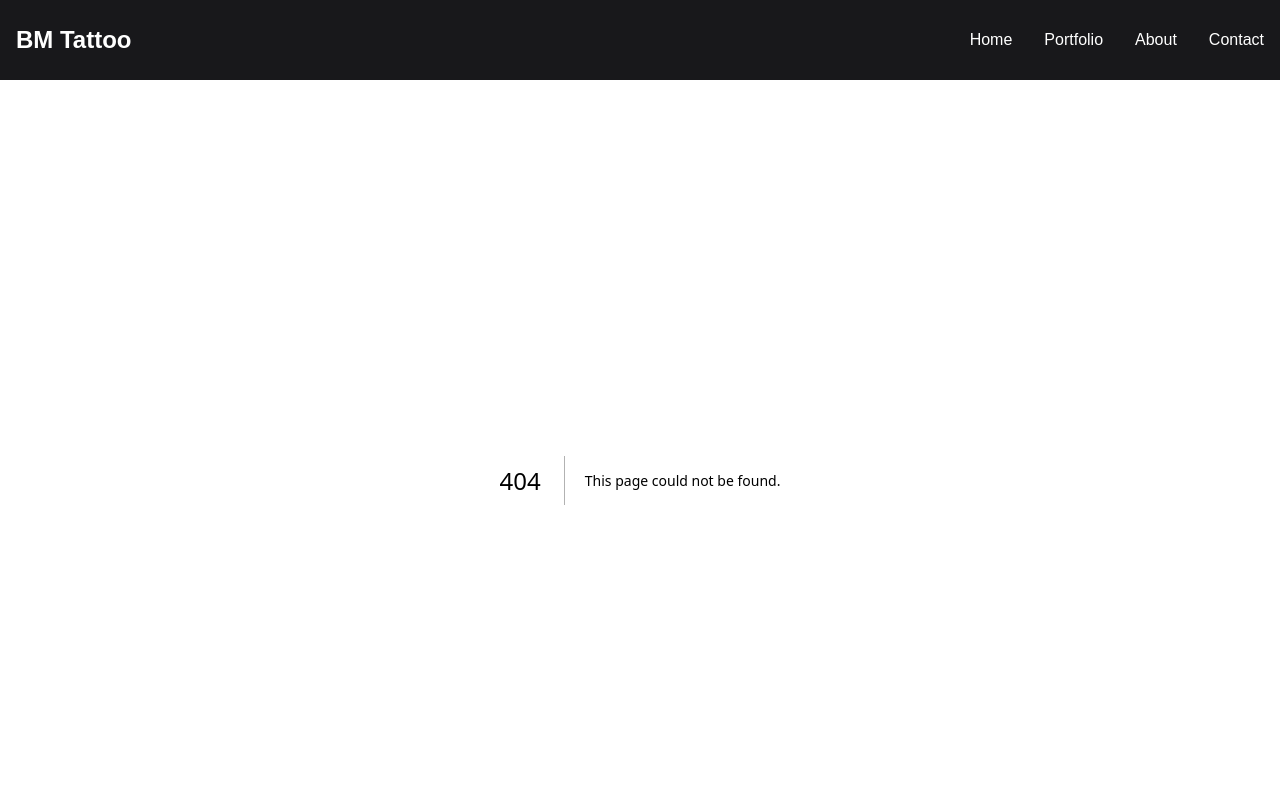
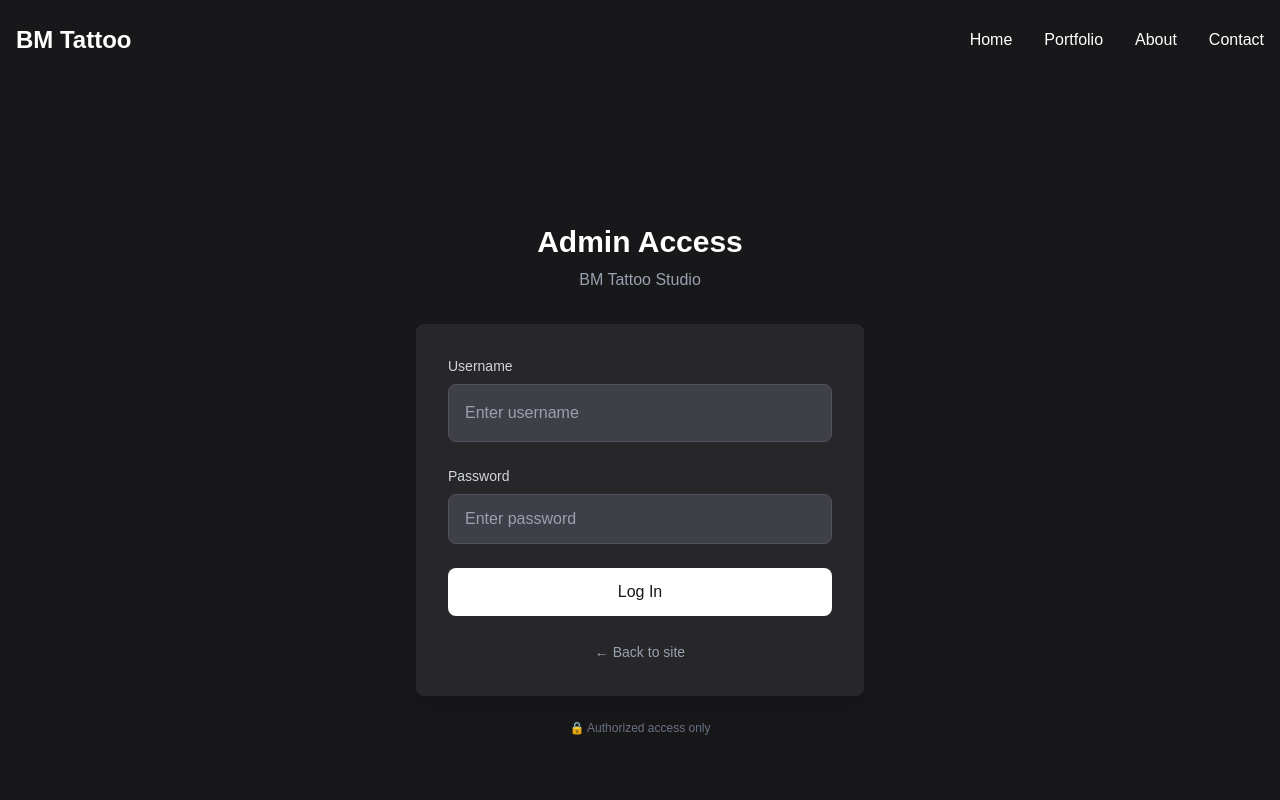
Before and after one commit to reemet-paabo/bmtattoo, a Next.js app: page /admin/login in a window 1280 px wide. Before the commit this address had no page. Shown: the top 800 px of the page. Built offline with nearby package versions, Linux system fonts and the light colour scheme.

Commit message:
Admin login UI component

```diff
--- /dev/null
+++ b/app/admin/login/page.tsx
@@ -0,0 +1,128 @@
+'use client';
+
+import { useState } from "react";
+import { useRouter } from "next/navigation";
+
+export default function AdminLoginPage() {
+    const router = useRouter();
+
+    const [formData, setFormData] = useState({
+        username: '',
+        password: ''
+    });
+    const [error, setError] = useState('');
+    const [isLoading, setIsLoading] = useState(false);
+
+    const handleSubmit = async (e: React.FormEvent) => {
+        e.preventDefault();
+        setError('');
+        setIsLoading(true);
+
+        /**
+         * @todo: authenticate
+         */
+
+        console.log('login attempt: ', formData.username);
+
+        // Simulated API call
+
+        setTimeout(() => {
+            setIsLoading(false);
+            setError('Auth not implemented yet');
+        }, 1000);
+    };
+
+    const handleChange = (e: React.ChangeEvent<HTMLInputElement>) => {
+        setFormData({
+            ...formData,
+            [e.target.name]: e.target.value
+        });
+    };
+
+    return (
+        <div className="min-h-screen bg-zinc-900 flex items-center justify-center px-4">
+            <div className="max-w-md w-full">
+                { /**Header */}
+
+                <div className="text-center mb-8">
+                    <h1 className="text-3xl font-bold text-white mb-2">Admin Access</h1>
+                    <p className="text-gray-400">BM Tattoo Studio</p>
+                </div>
+
+                {/** Login Card */}
+
+                <div className="bg-zinc-800 rounded-lg shadow-xl p-8">
+                    <form onSubmit={handleSubmit} className="space-y-6">
+                        {/** Error Message */}
+                        {error && (
+                            <div className="bg-red-600 bg-opacity-10 border border-red-500 text-gray-300 px-4 font-light py-3 rounded-lg text-sm">
+                                {error}
+                            </div>
+                        )}
+
+                        {/** Username field */}
+                        <div>
+                            <label htmlFor="username" className="block text-sm font-medium text-gray-300 mb-2">
+                                Username
+                            </label>
+                            <input
+                                type="text"
+                                id="username"
+                                name="username"
+                                value={formData.username}
+                                onChange={handleChange}
+                                required
+                                autoComplete="username"
+                                className="w-full px-4 py-4 bg-zinc-700 border border-zinc-600 rounded-lg text-white placeholder-gray-400 focus:ring-2 focus:ring-white focus:border-transperent outline-none transition"
+                                placeholder="Enter username"
+                            />
+                        </div>
+                        {/** Password field */}
+                        <div>
+                            <label htmlFor="password" className="block text-sm font-medium text-gray-300 mb-2">
+                                Password
+                            </label>
+                            <input
+                                type="password"
+                                id="password"
+                                name="password"
+                                value={formData.password}
+                                onChange={handleChange}
+                                required
+                                autoComplete="curreent-password"
+                                className="w-full px-4 py-3 bg-zinc-700 border border-zinc-600 rounded-lg text-white placeholder-gray-400 focus:ring-2 focus:ring-white focus:border-transparent outline-none transition"
+                                placeholder="Enter password"
+                            />
+                        </div>
+
+                        {/** Submit Button */}
+                        <button
+                            type="submit"
+                            disabled={isLoading}
+                            className="w-full bg-white text-zinc-900 py-3 rounded-lg font-medium hover:bg-gray-100 transition disabled:opacity-50 disabled:cursor-not-allowed"
+                        >
+                            {isLoading ? 'Logging in...' : 'Log In'}
+                        </button>
+                    </form>
+
+                    {/** Footer  */}
+                    <div className="mt-6 text-center">
+                        <button
+                            onClick={() => router.push('/')}
+                            className="text-gray-400 hover:text-white transition text-sm"
+                        >
+                            ← Back to site
+                        </button>
+                    </div>
+                </div>
+
+                {/** Secutrity note */}
+                <p className="text-center text-gray-500 text-xs mt-6">
+                        🔒 Authorized access only
+                </p>
+            </div>
+
+        </div>
+    )
+
+}
```
